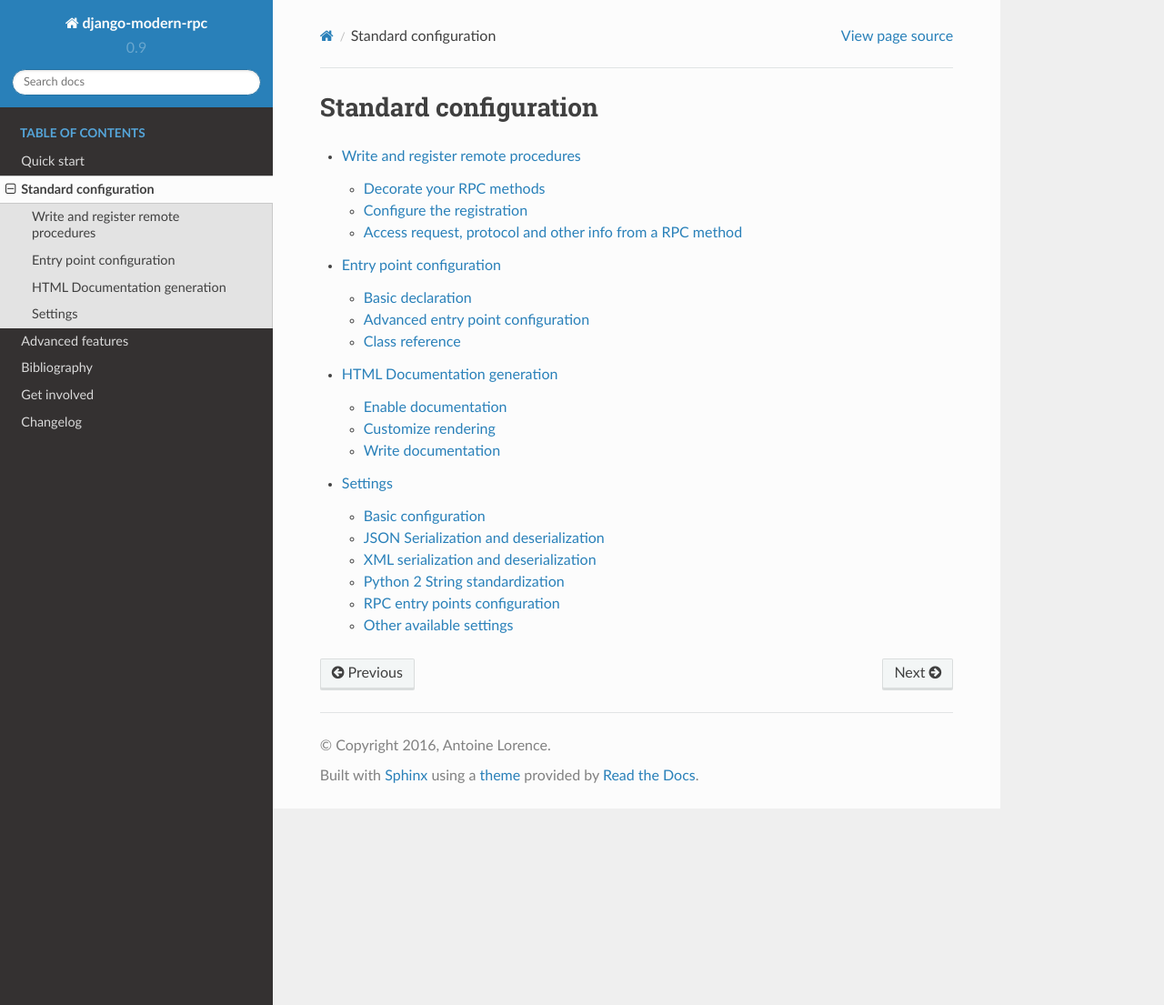
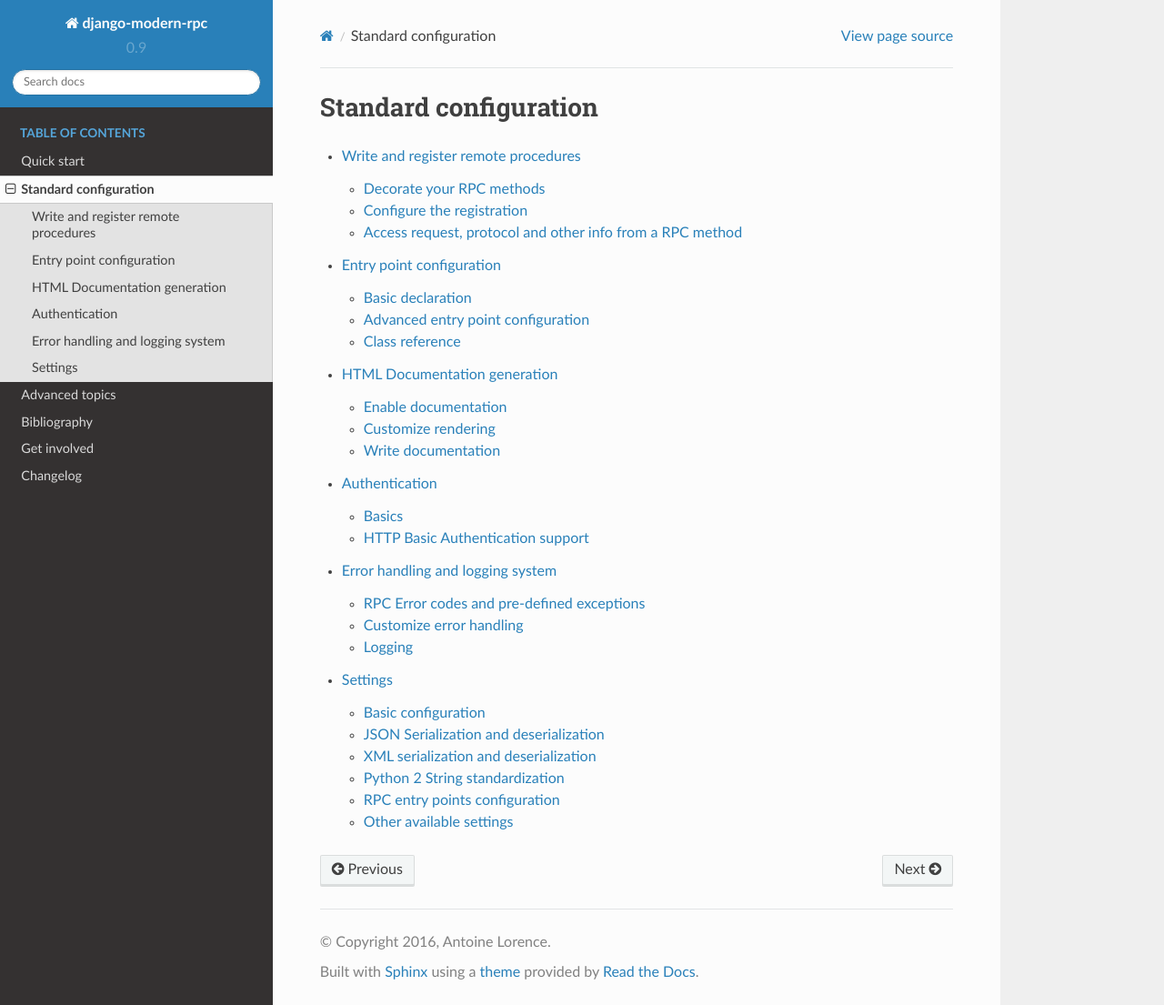
Before and after one commit to alorence/django-modern-rpc, a Sphinx documentation site: the page built from docs/source/configuration_guide/index.rst, in a window 1280 px wide and 1105 px high. Shown: the whole window at 91% size. Built offline with Sphinx 7.4.7 and the Read the Docs theme 2.0.0, drawn with Linux system fonts in a browser that asks for light colours.

Commit message:
Doc refactoring

```diff
--- a/docs/source/2_advanced_features/index.rst
+++ /dev/null
@@ -1,11 +0,0 @@
-=================
-Advanced features
-=================
-
-.. toctree::
-   :maxdepth: 2
-
-   data_types_support
-   authentication
-   error_handling
-   system_methods
--- /dev/null
+++ b/docs/source/advanced_topics/index.rst
@@ -0,0 +1,9 @@
+===============
+Advanced topics
+===============
+
+.. toctree::
+   :maxdepth: 2
+
+   data_types_support
+   system_methods
--- a/docs/source/1_standard_config/index.rst
+++ b/docs/source/configuration_guide/index.rst
@@ -6,6 +6,8 @@ Standard configuration
    :maxdepth: 2
 
    methods_registration
-   entry_point_configuration
-   provide_documentation
+   entry_point
+   auto_generated_documentation
+   authentication
+   error_handling
    settings
--- a/docs/source/index.rst
+++ b/docs/source/index.rst
@@ -35,8 +35,8 @@ Project's main features are:
    :caption: Table of Contents
 
    quickstart
-   1_standard_config/index
-   2_advanced_features/index
+   configuration_guide/index
+   advanced_topics/index
    biblio
    contribute
    changelog
```
Also changed, not shown: docs/source/advanced_topics/data_types_support.rst (renamed from docs/source/2_advanced_features/data_types_support.rst), docs/source/advanced_topics/system_methods.rst (renamed from docs/source/2_advanced_features/system_methods.rst), docs/source/configuration_guide/authentication.rst (renamed from docs/source/2_advanced_features/authentication.rst), docs/source/configuration_guide/auto_generated_documentation.rst (renamed from docs/source/1_standard_config/provide_documentation.rst), docs/source/configuration_guide/entry_point.rst (renamed from docs/source/1_standard_config/entry_point_configuration.rst), docs/source/configuration_guide/error_handling.rst (renamed from docs/source/2_advanced_features/error_handling.rst), docs/source/configuration_guide/methods_registration.rst (renamed from docs/source/1_standard_config/methods_registration.rst), docs/source/configuration_guide/settings.rst (renamed from docs/source/1_standard_config/settings.rst).
